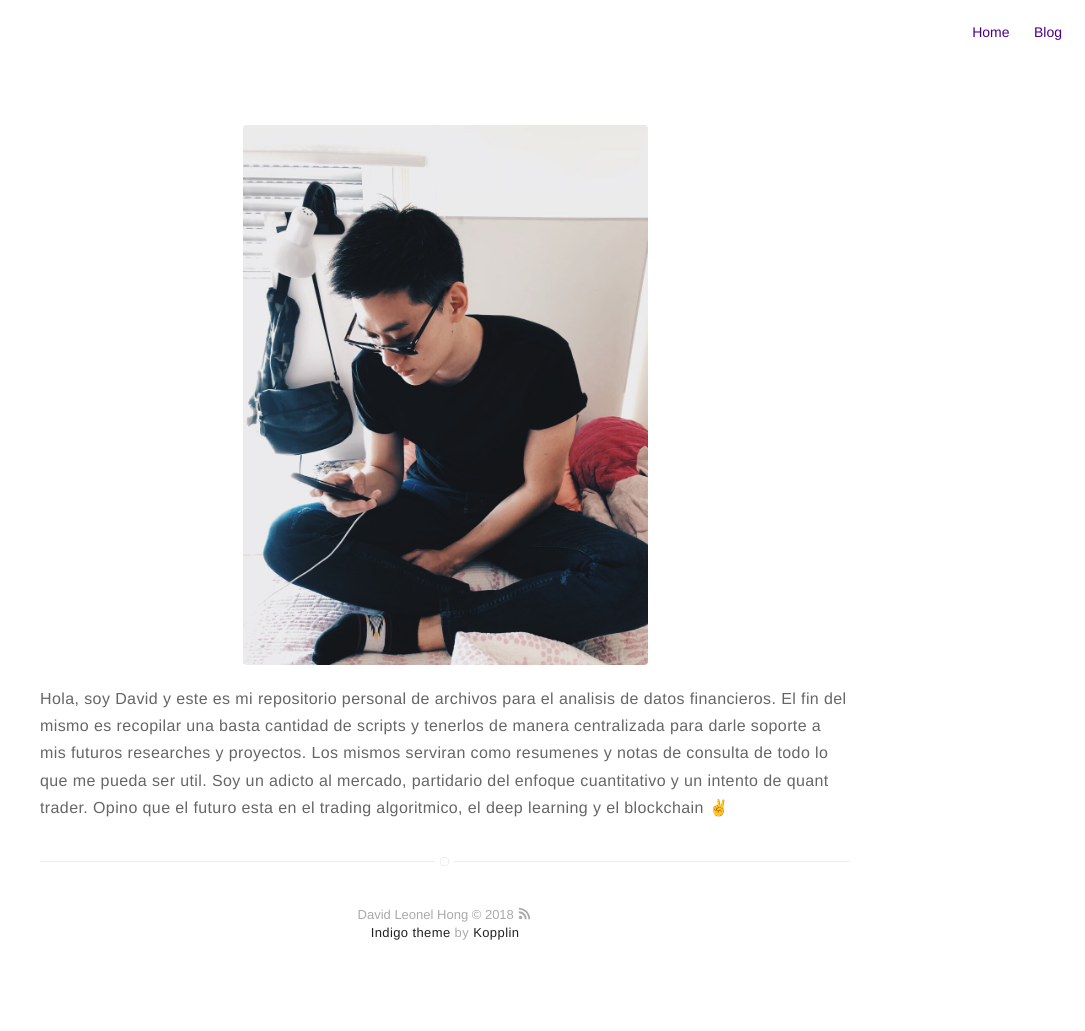
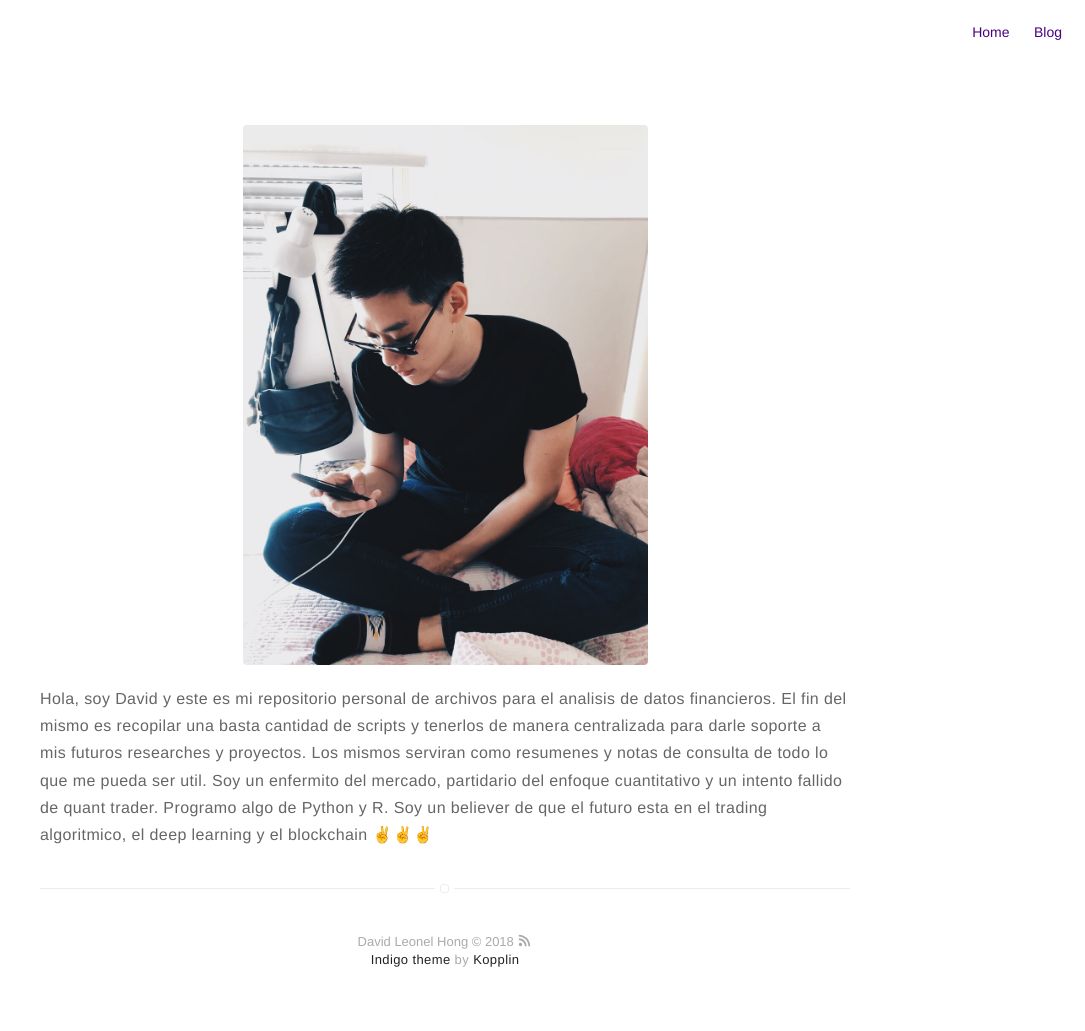
Before and after one commit to davidleonelhong/davidleonelhong.github.io, a Jekyll site: the page built from about.md, in a window 1280 px wide. Shown: the whole page, without its empty margins (195-1280 px from the left). Built offline with Jekyll 4.4.1, drawn with Linux system fonts in a browser that asks for light colours; a script that is not in the unit is left out; before the commit the page ends 1004 px from its top, so only the background shows below that.

Commit message:
Update about.md

```diff
--- a/about.md
+++ b/about.md
@@ -5,4 +5,4 @@ mathjax: true
 ---
 ![Profile Image]({{ site.url }}/{{ site.picture }})
 
-Hola, soy David y este es mi repositorio personal de archivos para el analisis de datos financieros. El fin del mismo es recopilar una basta cantidad de scripts y tenerlos de manera centralizada para darle soporte a mis futuros researches y proyectos. Los mismos serviran como resumenes y notas de consulta de todo lo que me pueda ser util. Soy un adicto al mercado, partidario del enfoque cuantitativo y un intento de quant trader. Opino que el futuro esta en el trading algoritmico, el deep learning y el blockchain ✌️
+Hola, soy David y este es mi repositorio personal de archivos para el analisis de datos financieros. El fin del mismo es recopilar una basta cantidad de scripts y tenerlos de manera centralizada para darle soporte a mis futuros researches y proyectos. Los mismos serviran como resumenes y notas de consulta de todo lo que me pueda ser util. Soy un enfermito del mercado, partidario del enfoque cuantitativo y un intento fallido de quant trader. Programo algo de Python y R. Soy un believer de que el futuro esta en el trading algoritmico, el deep learning y el blockchain ✌️✌️✌️
```
